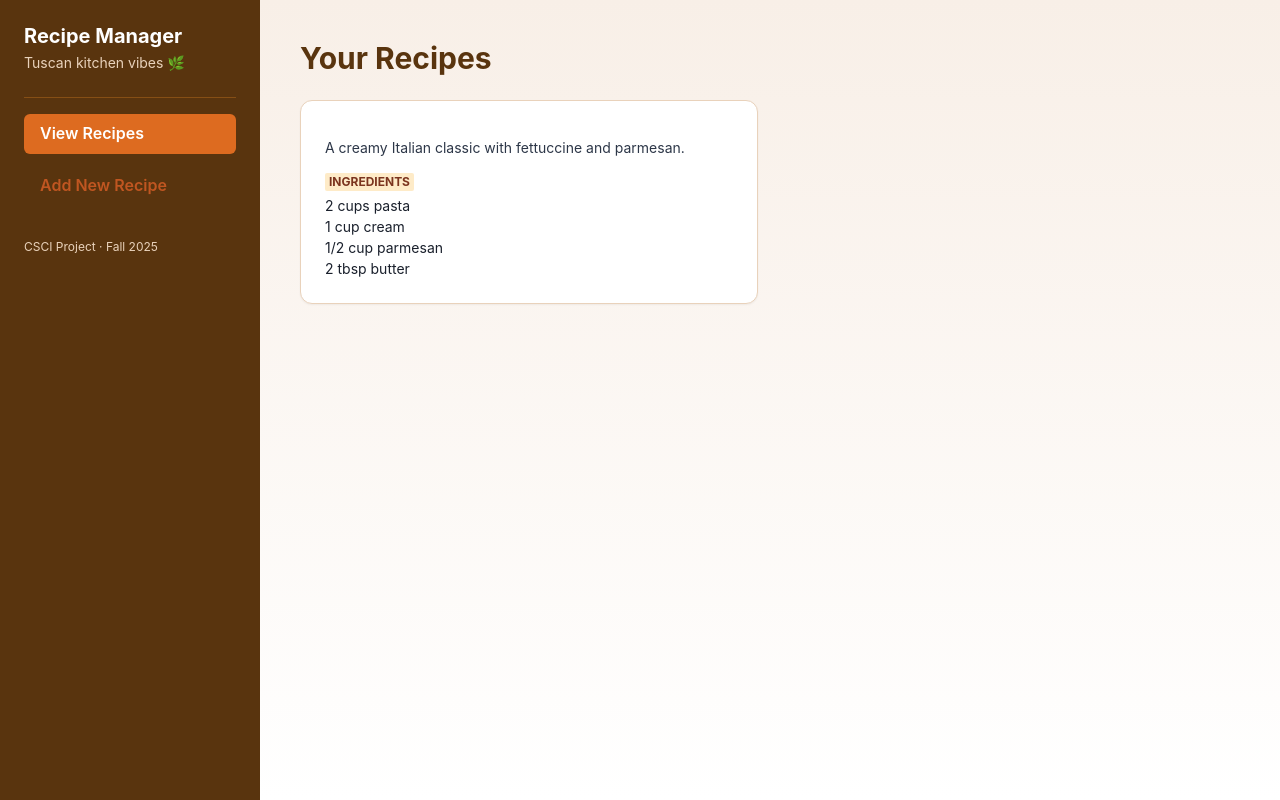
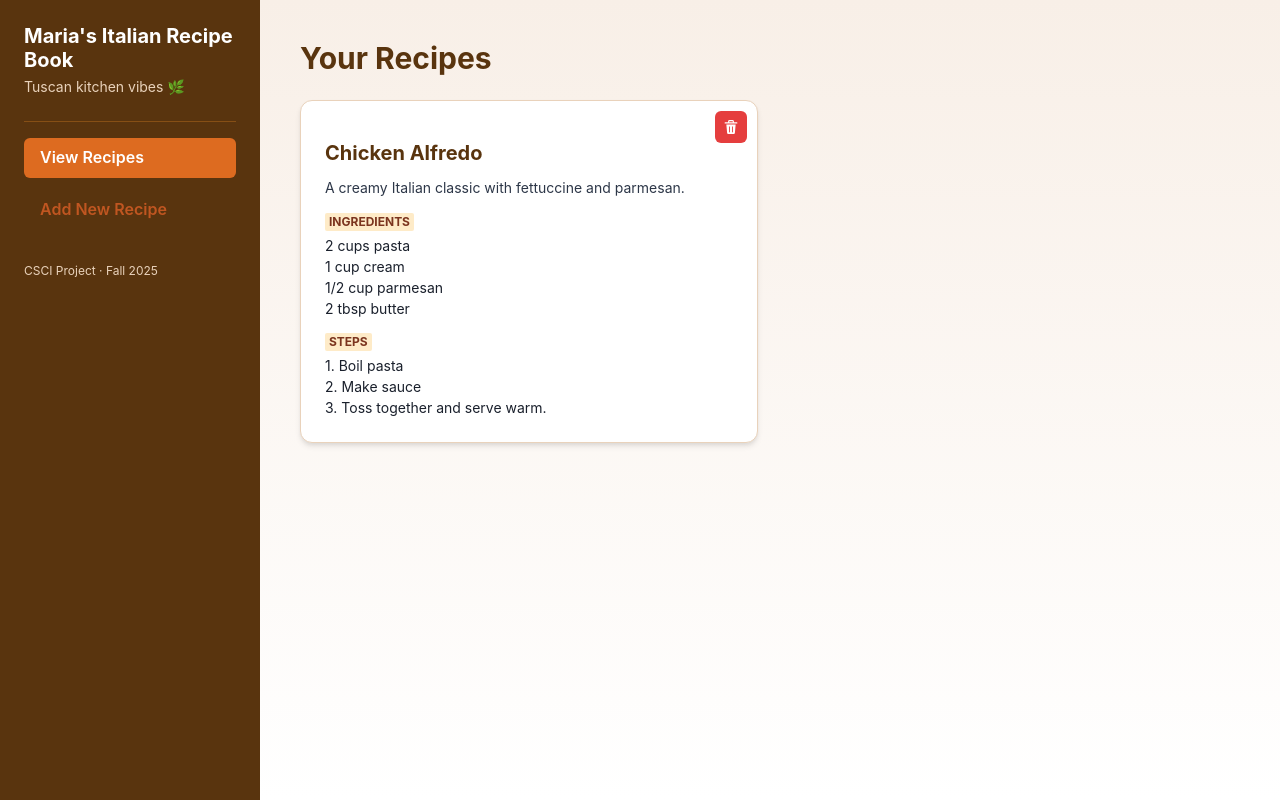
Before and after one commit to Tangerinedream13/Recipe-Manager, a React (Vite) app in the folder ui/: page / in a window 1280 px wide. Built offline with nearby package versions, Linux system fonts and the light colour scheme; no server answers.

Commit message:
Added delete recipe feature.

```diff
--- a/ui/package.json
+++ b/ui/package.json
@@ -20,6 +20,7 @@
     "license": "ISC",
     "type": "commonjs",
     "dependencies": {
+        "@chakra-ui/icons": "^2.2.4",
         "@chakra-ui/react": "^2.10.9",
         "@emotion/react": "^11.14.0",
         "@emotion/styled": "^11.14.1",
--- a/ui/src/App.jsx
+++ b/ui/src/App.jsx
@@ -31,10 +31,8 @@ export default function App() {
                 const res = await fetch(`${API_URL}/recipes`);
                 const data = await res.json();
 
-                // If backend has recipes, replace placeholder
-                if (data.length > 0) {
                     setRecipes(data);
-                }
+
             } catch (err) {
                 toast({
                     title: 'Failed to load recipes',
@@ -55,10 +53,10 @@ export default function App() {
                 method: 'POST',
                 headers: { 'Content-Type': 'application/json' },
                 body: JSON.stringify({
-                    title: recipe.name,
+                    title: recipe.title,
                     description: recipe.description,
                     ingredients: recipe.ingredients,
-                    instructions: recipe.steps,
+                    instructions: recipe.instructions,
                 }),
             });
 
@@ -66,7 +64,6 @@ export default function App() {
 
             const savedRecipe = await res.json();
 
-            // Prepend new recipe
             setRecipes((prev) => [savedRecipe, ...prev]);
 
             toast({
@@ -87,11 +84,39 @@ export default function App() {
         }
     };
 
+    const handleDeleteRecipe = async (id) => {
+        try {
+            const res = await fetch(`${API_URL}/recipes/${id}`, {
+                method: 'DELETE',
+            });
+
+            if (!res.ok) throw new Error('Failed to delete recipe');
+
+            // Remove recipe from state
+            setRecipes((prev) => prev.filter((r) => r.id !== id));
+
+            toast({
+                title: 'Recipe deleted',
+                status: 'info',
+                duration: 2000,
+                isClosable: true,
+            });
+        } catch (err) {
+            toast({
+                title: 'Error deleting recipe',
+                status: 'error',
+                duration: 2000,
+                isClosable: true,
+            });
+        }
+    };
+
+    console.log('Recipes state:', recipes);
     return (
         <Box minH="100vh" bg="brand.50">
             <Layout activeView={activeView} onChangeView={setActiveView}>
                 {activeView === 'recipes' ? (
-                    <Recipes recipes={recipes} />
+                    <Recipes recipes={recipes} onDelete={handleDeleteRecipe} />
                 ) : (
                     <CreateRecipe onSave={handleAddRecipe} />
                 )}
--- a/ui/src/CreateRecipe.jsx
+++ b/ui/src/CreateRecipe.jsx
@@ -12,19 +12,19 @@ import {
 } from '@chakra-ui/react';
 
 export default function CreateRecipe({ onSave }) {
-    const [name, setName] = useState('');
+    const [title, setTitle] = useState('');
     const [description, setDescription] = useState('');
     const [ingredients, setIngredients] = useState('');
-    const [steps, setSteps] = useState('');
+    const [instructions, setInstructions] = useState('');
 
     const toast = useToast();
 
     const handleSubmit = (e) => {
         e.preventDefault();
 
-        if (!name.trim()) {
+        if (!title.trim()) {
             toast({
-                title: 'Recipe needs a name',
+                title: 'Recipe needs a title',
                 status: 'warning',
                 duration: 2000,
                 isClosable: true,
@@ -32,12 +32,12 @@ export default function CreateRecipe({ onSave }) {
             return;
         }
 
-        onSave({ name, description, ingredients, steps });
+        onSave({ title, description, ingredients, instructions });
 
-        setName('');
+        setTitle('');
         setDescription('');
         setIngredients('');
-        setSteps('');
+        setInstructions('');
 
         toast({
             title: 'Recipe saved',
@@ -64,10 +64,10 @@ export default function CreateRecipe({ onSave }) {
             <form onSubmit={handleSubmit}>
                 <Stack spacing={5}>
                     <FormControl isRequired>
-                        <FormLabel>Recipe Name</FormLabel>
+                        <FormLabel>Title</FormLabel>
                         <Input
-                            value={name}
-                            onChange={(e) => setName(e.target.value)}
+                            value={title}
+                            onChange={(e) => setTitle(e.target.value)}
                             placeholder="Chicken Alfredo"
                             bg="brand.50"
                         />
@@ -96,10 +96,12 @@ export default function CreateRecipe({ onSave }) {
                     </FormControl>
 
                     <FormControl>
-                        <FormLabel>Steps</FormLabel>
+                        <FormLabel>Instructions</FormLabel>
                         <Textarea
-                            value={steps}
-                            onChange={(e) => setSteps(e.target.value)}
+                            value={instructions}
+                            onChange={(e) =>
+                                setInstructions(e.target.value)
+                            }
                             placeholder={'1. Boil pasta\n2. Make sauce...'}
                             rows={4}
                             bg="brand.50"
--- a/ui/src/Layout.jsx
+++ b/ui/src/Layout.jsx
@@ -21,7 +21,7 @@ export default function Layout({ activeView, onChangeView, children }) {
                 p={6}
             >
                 <Heading size="md" mb={1}>
-                    Recipe Manager
+                    Maria's Italian Recipe Book
                 </Heading>
                 <Text fontSize="sm" mb={6} color="brand.100">
                     Tuscan kitchen vibes 🌿
--- a/ui/src/Recipes.jsx
+++ b/ui/src/Recipes.jsx
@@ -1,7 +1,39 @@
-import React from 'react';
-import { Box, Heading, SimpleGrid, Text, Stack, Badge } from '@chakra-ui/react';
+import React, { useState } from 'react';
+import {
+    Box,
+    Heading,
+    SimpleGrid,
+    Text,
+    Stack,
+    Badge,
+    IconButton,
+    useDisclosure,
+    Modal,
+    ModalOverlay,
+    ModalContent,
+    ModalHeader,
+    ModalBody,
+    ModalFooter,
+    Button,
+} from '@chakra-ui/react';
+import { DeleteIcon } from '@chakra-ui/icons';
 
-export default function Recipes({ recipes }) {
+export default function Recipes({ recipes, onDelete }) {
+    const { isOpen, onOpen, onClose } = useDisclosure();
+    const [recipeToDelete, setRecipeToDelete] = useState(null);
+
+    const handleOpenModal = (id) => {
+        setRecipeToDelete(id);
+        onOpen();
+    };
+
+    const handleConfirmDelete = () => {
+        if (recipeToDelete) {
+            onDelete(recipeToDelete);
+        }
+        onClose();
+    };
+
     return (
         <Box>
             <Heading size="lg" mb={6} color="brand.700">
@@ -21,13 +53,27 @@ export default function Recipes({ recipes }) {
                             bg="white"
                             p={6}
                             borderRadius="xl"
-                            boxShadow="sm"
+                            boxShadow="md"
                             borderWidth="1px"
                             borderColor="brand.100"
+                            position="relative"
                         >
-                            <Stack spacing={3}>
+                            {/* DELETE BUTTON */}
+                            <IconButton
+                                zIndex="10"
+                                icon={<DeleteIcon />}
+                                colorScheme="red"
+                                size="sm"
+                                position="absolute"
+                                top="10px"
+                                right="10px"
+                                onClick={() => handleOpenModal(recipe.id)}
+                                aria-label="Delete recipe"
+                            />
+
+                            <Stack spacing={3} mt={4}>
                                 <Heading size="md" color="brand.700">
-                                    {recipe.name}
+                                    {recipe.title}
                                 </Heading>
 
                                 {recipe.description && (
@@ -50,7 +96,7 @@ export default function Recipes({ recipes }) {
                                     </Box>
                                 )}
 
-                                {recipe.steps && (
+                                {recipe.instructions && (
                                     <Box>
                                         <Badge mb={1} colorScheme="orange">
                                             Steps
@@ -59,7 +105,7 @@ export default function Recipes({ recipes }) {
                                             fontSize="sm"
                                             whiteSpace="pre-wrap"
                                         >
-                                            {recipe.steps}
+                                            {recipe.instructions}
                                         </Text>
                                     </Box>
                                 )}
@@ -68,6 +114,26 @@ export default function Recipes({ recipes }) {
                     ))}
                 </SimpleGrid>
             )}
+
+            <Modal isOpen={isOpen} onClose={onClose} isCentered>
+                <ModalOverlay />
+                <ModalContent>
+                    <ModalHeader>Delete Recipe?</ModalHeader>
+                    <ModalBody>
+                        Are you sure you want to permanently remove this recipe?
+                        This action cannot be undone.
+                    </ModalBody>
+
+                    <ModalFooter>
+                        <Button variant="ghost" mr={3} onClick={onClose}>
+                            Cancel
+                        </Button>
+                        <Button colorScheme="red" onClick={handleConfirmDelete}>
+                            Delete
+                        </Button>
+                    </ModalFooter>
+                </ModalContent>
+            </Modal>
         </Box>
     );
 }
```
Also changed, not shown: 2 other files (tests, documents, lock files or other folders).
